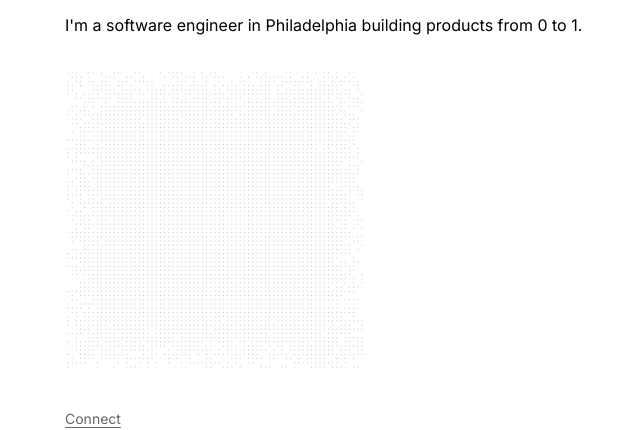
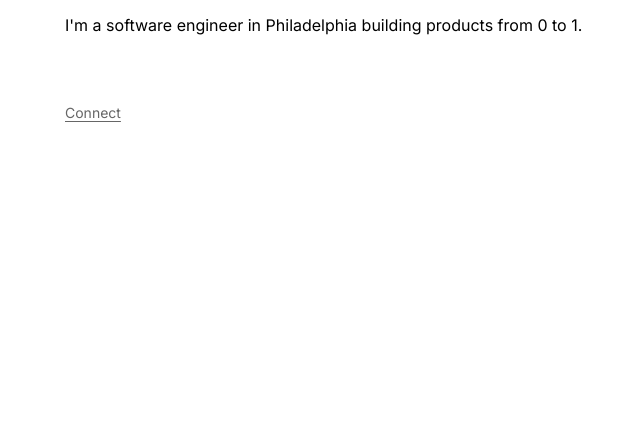
Before and after one commit to ryanblakely/Portfolio, a Next.js app: page /about in a window 1280 px wide. Shown: the part 182-612 px from the top of the page, without its empty margins (189-829 px from the left). Built offline with nearby package versions, Linux system fonts and the light colour scheme.

Commit message:
Clean up learning-tmux post and remove image from about page

```diff
--- a/app/about/page.module.css
+++ b/app/about/page.module.css
@@ -27,9 +27,6 @@
   margin: 0 0 var(--space-8) 0;
 }
 
-.imageContainer {
-}
-
 .connectLink {
   display: inline-block;
   margin-top: var(--space-8);
--- a/app/about/page.tsx
+++ b/app/about/page.tsx
@@ -2,7 +2,6 @@
 
 import Link from 'next/link';
 import { Logo } from '@/components/layout/Logo';
-import { HalftoneAvatar } from '@/components/layout/Logo/HalftoneAvatar';
 import { siteConfig } from '@/data/site';
 import styles from './page.module.css';
 
@@ -16,13 +15,6 @@ export default function AboutPage() {
       <main id="main" className={styles.main}>
         <h1 className={styles.heading}>About</h1>
         <p className={styles.bio}>{siteConfig.description}</p>
-        <div className={styles.imageContainer}>
-          <HalftoneAvatar
-            imageSrc="/avatar-halftone.jpg"
-            width={300}
-            height={300}
-          />
-        </div>
         <Link href="/connect" className={styles.connectLink}>
           Connect
         </Link>
```
